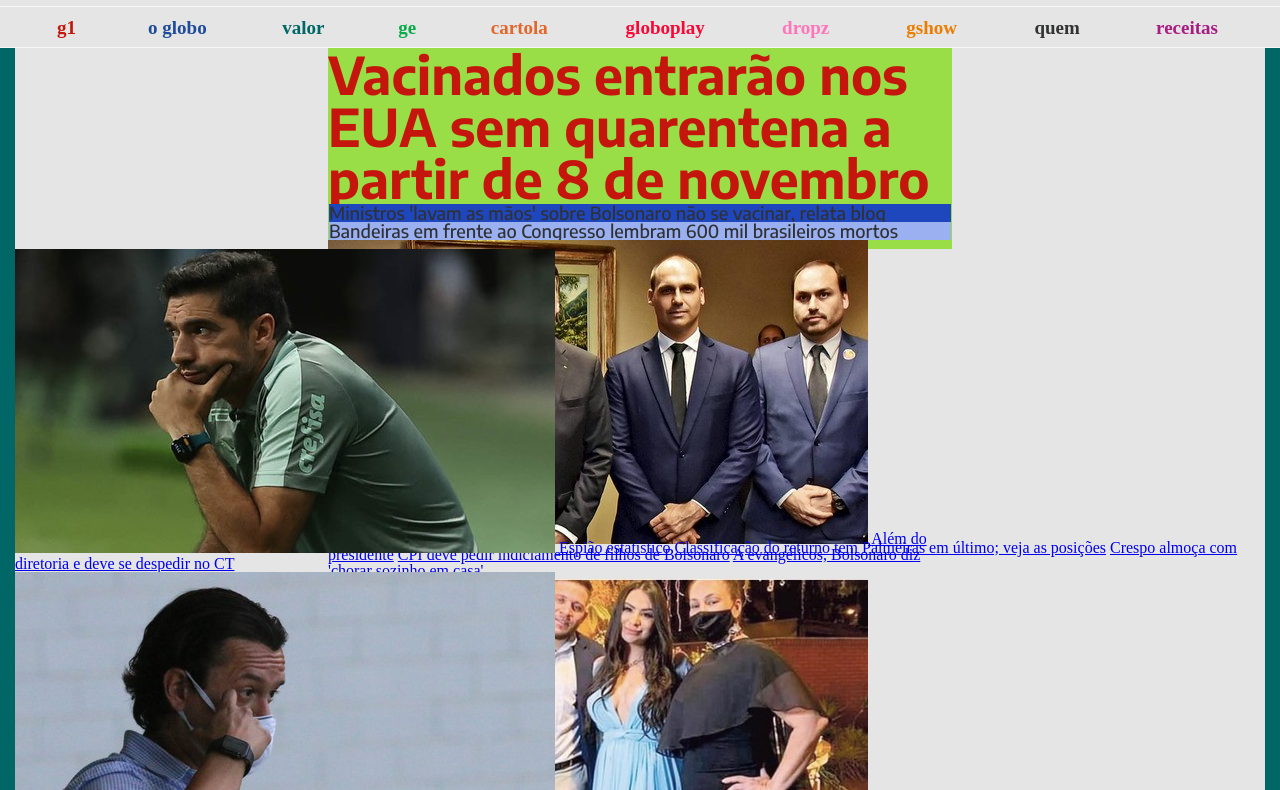
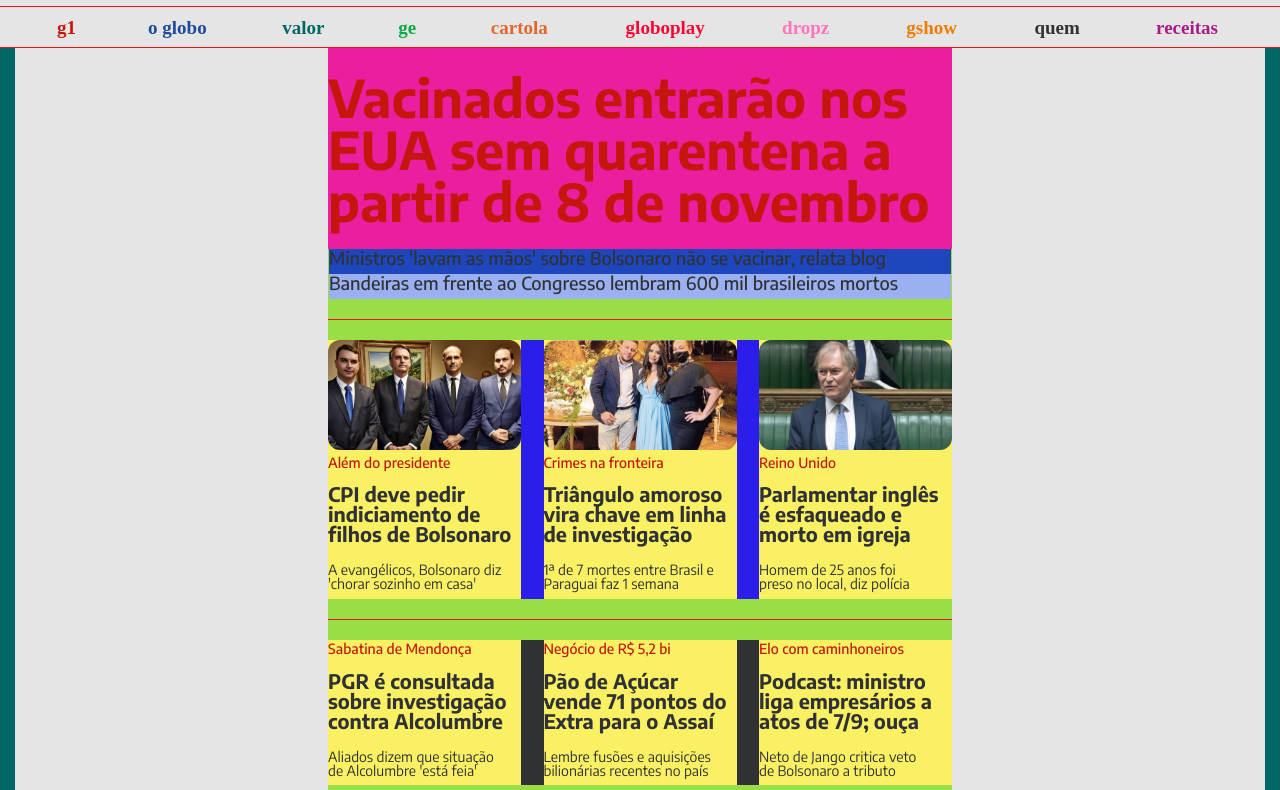
Before and after one commit to natividadesusana/globo-website, a plain HTML site: page index.html in a window 1280 px wide. Shown: the part 74-864 px from the top of the page. Drawn offline with Linux system fonts and the light colour scheme.

Commit message:
styling second page of content

```diff
--- a/css/style.css
+++ b/css/style.css
@@ -1,4 +1,4 @@
-@import url('https://fonts.googleapis.com/css2?family=Encode+Sans:wght@500;700&display=swap');
+@import url('https://fonts.googleapis.com/css2?family=Encode+Sans:wght@400;500;700&display=swap');
 
 .top-bar {
   height: 80px;
@@ -13,8 +13,11 @@
 }
 
 .horizontal-border {
-    border-bottom: 1px solid #F5F6F7;
+    border-bottom: 1px solid #ee1313;
     width: 100%;
+    display: flex;
+    justify-content: center;
+    align-items: center;
 }
 
 .menu-bar {
@@ -164,16 +167,16 @@
 .main-story {
     background-color: #9ade47;
     width: 624px;
-    height: 201px;
     display: flex;
     flex-direction: column;
-    align-items: center;
+    align-items:center;
   }
 
 .main-story-text {
     font-size: 52px;
     font-weight: bold;
     color: #C4160C;
+    background-color: #ea1e9f;
     font-family: 'Encode Sans', sans-serif;
     font-weight: 700;
     width: 624px;
@@ -211,3 +214,187 @@
     font-weight: 500;
     text-decoration: none;
 }
+
+.small-horizontal-border {
+    border-bottom: 1px solid #ee1313;
+    width: 624px;
+    margin: 20px;
+    display: flex;
+    justify-content: space-around;
+    align-items: center;
+
+}
+
+.content-photos-first-page {
+    background-color: #2c1eea;
+    width: 624px;
+    display: flex;
+    justify-content: space-between;
+    flex-wrap: wrap;
+}
+
+.first-matter {
+    background-color: #f9f163;
+    width: 193px;
+    display: flex;
+    flex-wrap: wrap;
+    align-items: center;
+}
+
+img {
+    width: 193px;
+    height: 110px;
+    border-radius: 12px;
+}
+
+.first-paragraph {
+    width: 192px;
+    height: 19px;
+    font-family: 'Encode Sans', sans-serif;
+    font-weight: 500;
+    font-size: 14px;
+    color: #C4170C;
+    display: flex;
+    align-items: center;
+    text-decoration: none;
+}
+
+.second-paragraph {
+    width: 192px;
+    height: 84px;
+    font-family: 'Encode Sans', sans-serif;
+    font-weight: 700;
+    font-size: 20px;
+    color: #2F3134;
+    display: flex;
+    align-items: center;
+    text-decoration: none;
+}
+
+.third-paragraph {
+    width: 174px;
+    height: 42.5px;
+    font-family: 'Encode Sans', sans-serif;
+    font-weight: 400;
+    font-size: 14px;
+    color: #2F3134;
+    display: flex;
+    align-items: center;
+    text-decoration: none;
+}
+
+.second-matter {
+    background-color: #f9f163;
+    width: 193px;
+    display: flex;
+    align-items: center;
+    flex-wrap: wrap;
+}
+
+.third-matter {
+    background-color: #f9f163;
+    width: 193px;
+    display: flex;
+    align-items: center;
+    flex-wrap: wrap;
+}
+
+.final-news-content {
+    background-color: #2F3134;
+    width: 624px;
+    margin-bottom: 100px;
+    display: flex;
+    justify-content: space-between;
+    flex-wrap: wrap;
+    align-items:center;
+}
+
+/* .vertical-border {
+    border-right: 1px solid #ee1313;
+    height: 845px;
+} */
+
+.second-page-content {
+    background-color: #56f213;
+    width: 240px;
+    display: flex;
+    align-content: center;
+    flex-direction: column;
+    flex-wrap: wrap;
+}
+.second-main-story {
+    background-color: #2c1eea;
+    display: flex;
+    justify-content: space-between;
+    flex-wrap: wrap;
+}
+
+.first-news-column {
+    background-color: #f9f163;
+    width: 240px;
+    display: flex;
+    flex-wrap: wrap;
+    align-items: center;
+}
+
+.first-news {
+    width: 240px;
+    height: 128px;
+    display: flex;
+    flex-wrap: wrap;
+    align-items: center;
+}
+
+.first-paragraph-news {
+    width: 240px;
+    height: 19px;
+    font-family: 'Encode Sans', sans-serif;
+    font-weight: 500;
+    font-size: 14px;
+    color: #16AE54;
+    display: flex;
+    align-items: center;
+    text-decoration: none;
+}
+
+.second-paragraph-news {
+    width: 240px;
+    height: 84px;
+    font-family: 'Encode Sans', sans-serif;
+    font-weight: 700;
+    font-size: 20px;
+    color: #2F3134;
+    display: flex;
+    align-items: center;
+    text-decoration: none;
+}
+
+.third-paragraph-news {
+    width: 217px;
+    height: 43px;
+    font-family: 'Encode Sans', sans-serif;
+    font-weight: 400;
+    font-size: 14px;
+    color: #2F3134;
+    display: flex;
+    align-items: center;
+    text-decoration: none;
+}
+
+.second-news-column {
+    background-color: #f8fc31;
+    width: 240px;
+    display: flex;
+    justify-content: space-between;
+    flex-wrap: wrap;
+    align-items: center;
+}
+
+.third-news-column {
+    background-color: #f8fc31;
+    width: 240px;
+    display: flex;
+    justify-content: space-between;
+    flex-wrap: wrap;
+    align-items: center;
+}
```
